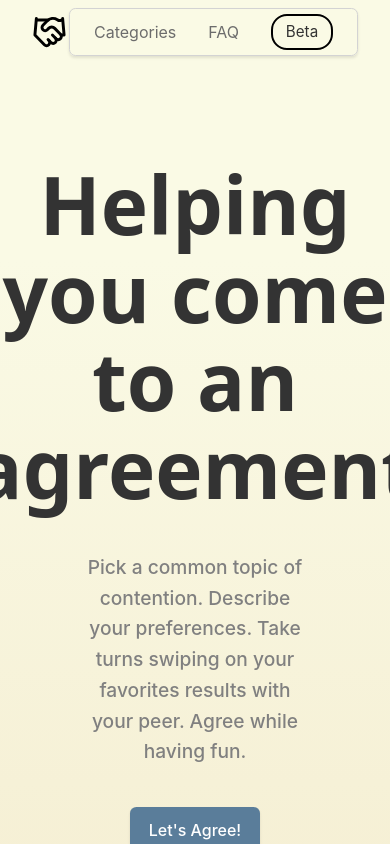
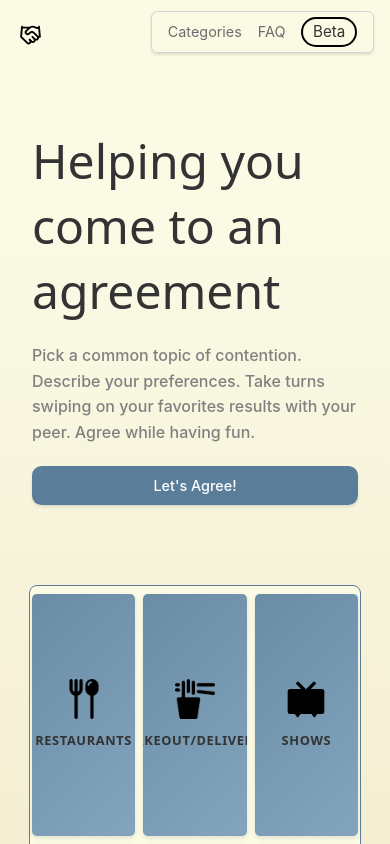
Before and after one commit to JoaquinBustos3/Let-sAgree, a React (Vite) app in the folder frontend/: page / in a window 390 px wide. Shown: the top 844 px of the page. Built offline with nearby package versions, Linux system fonts and the light colour scheme.

Commit message:
Added mobile styling to Navbar and Description

```diff
--- a/frontend/index.html
+++ b/frontend/index.html
@@ -2,6 +2,7 @@
 <html lang="en">
   <head>
     <meta charset="UTF-8" />
+    <meta name="viewport" content="width=device-width, initial-scale=1, maximum-scale=1">
     <link rel="icon" type="image/svg+xml" href="./src/images/logo.svg" />
     <meta name="viewport" content="width=device-width, initial-scale=1.0" />
     <title>Let'sAgree</title>
--- a/frontend/src/component-styles/CardStack.css
+++ b/frontend/src/component-styles/CardStack.css
@@ -27,7 +27,7 @@
     color: white;
 }
 
-.end-turn-button:hover, .turn3-button:hover {
+.end-turn-button:hover, .card-button:hover {
   background-color: #4F6C88;;
   cursor: pointer;
 }
@@ -39,7 +39,7 @@
     gap: 1rem;
 }
 
-.turn3-button {
+.card-button {
   background-color: #7FA1BA;
   color: white!important;
   padding: 5px 12px;
@@ -50,6 +50,18 @@
   margin-bottom: 0.6rem;
 }
 
+.no-matches-block {
+    display: flex;
+    flex-direction: column;
+    justify-content: center;
+    align-items: center;
+    gap: 1rem;
+}
+
+.card-button.no-matches {
+    width: 5rem;
+    margin-top: 0.5rem;
+}
 
 .no-cards {
   color: #555;
@@ -63,6 +75,12 @@
     margin-bottom: 2rem;
     font-weight: bold;
     animation: growHeader 5s forwards;
+    opacity: 0;
+    transform: scale(0.8);
+}
+
+.user-turn {
+    animation: growHeader 2s forwards;
     opacity: 0;
     transform: scale(0.8);
 }
--- a/frontend/src/component-styles/Categories.css
+++ b/frontend/src/component-styles/Categories.css
@@ -110,3 +110,9 @@
     letter-spacing: 0.05em;
     z-index: 2; /* Ensure text stays above gradient */
 }
+
+@media (max-width: 480px) {
+
+
+
+}
--- a/frontend/src/component-styles/Description.css
+++ b/frontend/src/component-styles/Description.css
@@ -4,7 +4,7 @@
   display: flex;
   flex-direction: column;
   padding: 2rem;
-  margin-top: 4rem;
+  margin-top: 2rem;
   box-sizing: border-box;
   background-color: inherit;
   overflow-y: auto;
@@ -21,7 +21,7 @@
   color: #333;
   font-family: system-ui, -apple-system, BlinkMacSystemFont, 'Segoe UI', Roboto, Oxygen, Ubuntu, Cantarell, 'Open Sans', 'Helvetica Neue', sans-serif;
   font-size: 5rem;
-  font-weight: 700;
+  font-weight: 500;
   display: flex;
   align-items: center; /* Center vertically */
   justify-content: center; /* Center horizontally */
@@ -76,3 +76,30 @@
   z-index: 1;
   margin-top: 4rem; /* Account for navbar height */
 }
+
+@media (max-width: 480px) {
+
+  .large-text {
+    font-size: 3rem;
+    line-height: normal;
+    width: 100%;
+  }
+
+  .medium-text {
+    width: 100%;
+    font-size: 1rem;
+    padding: 1.25rem 0 1.3rem 0;
+  }
+
+  .large-text, .medium-text {
+    text-align: left;
+  }
+
+  .medium-text.actioncall {
+    font-size: 0.9rem;
+    padding: 0.5rem 0.8rem;
+    width: 100%;
+    border-radius: 0.6rem;
+  }
+
+}
--- a/frontend/src/component-styles/Navbar.css
+++ b/frontend/src/component-styles/Navbar.css
@@ -44,10 +44,14 @@
   color: inherit; /* This will now work properly */
 }
 
+.navbar-left {
+  cursor: pointer; /* Indicate it's clickable */
+}
+
 .logo-image {
   width: 2.2rem;
   height: 2.2rem;
-  /* padding-top: 0.4rem; */
+  padding-top: 0.4rem;
 }
 
 .navbar-link {
@@ -57,7 +61,7 @@
   position: relative; /* Enable positioning for the hover effect */
 }
 
-.navbar-link:hover {
+.navbar-link:hover, .navbar-link:active {
   color: #aaa;
 }
 
@@ -83,7 +87,7 @@
   transition: transform 0.3s ease-out, opacity 0.3s ease-out;
 }
 
-.beta-box:hover {
+.beta-box:hover, .beta-box:active {
   animation: gentle-pulse 3s ease-in-out infinite;
 }
 
@@ -97,3 +101,38 @@
     opacity: 0.9;
   }
 }
+
+@media (max-width: 480px) {
+
+  .navbar {
+    justify-items: auto;
+    font-size: 0.9rem;
+    padding: 1rem 1rem;
+  }
+
+  .navbar-right {
+    gap: 1rem;
+    padding: 0.3rem 1rem;
+  }
+
+  .logo-image {
+    width: 1.8rem;
+    height: 1.8rem;
+  }
+
+  .beta-box {
+    padding: 0.1rem 0.6rem;
+  }
+
+  .navbar-link:hover::before {
+    top: -0.2rem;
+    left: -0.5rem;
+    right: -0.5rem;
+    bottom: -0.2rem;
+  }
+
+body {
+  -webkit-touch-callout: none;
+}
+
+}
--- a/frontend/src/components/CardStack.jsx
+++ b/frontend/src/components/CardStack.jsx
@@ -13,12 +13,31 @@ function CardStack({ cardsReceived }) {
   const [isFinished, setIsFinished] = useState(false);
   const [tempLikedCards, setTempLikedCards] = useState([]);
   const [matches, setMatches] = useState([]);
+  const [prevMatches, setPrevMatches] = useState([]);  //used to try again when there are no matches in the round
 
   useEffect(() => {
     if (cardsReceived && cardsReceived.length > 0) {
       setCards(cardsReceived);
     }
   }, [cardsReceived]);
+
+  //determines if arr contains object with same first key value as obj
+  const contains = (arr, obj) => {
+    const firstKey = Object.keys(obj)[0]; // e.g. "id", "title", etc.
+    return arr.some((each) => each[firstKey] === obj[firstKey]);
+  }
+
+  const resetCurrentCardsLikes = () => {
+    setCards(cards.map(card => ({ ...card, isLiked: null })));
+  }
+
+  const handleRetry = () => {
+    setCurrentIndex(0);
+    setCurrentTurn(0);
+    setMatches([]);
+    setTempLikedCards([]);
+    setCards(prevMatches.map(card => ({ ...card, isLiked: null }))); //have to perform atomically since setCards() is asynchronous in nature
+  }
 
   const handleTurn3 = (numOption) => {
     //options - 1) choose together, 2) random option, 3) onto another round
@@ -50,11 +69,12 @@ function CardStack({ cardsReceived }) {
         setCurrentIndex(randomIndex);
     }
     else{
-        //another round
+        //another round - cards already set by finishTurn() turn 2
         setCurrentIndex(0);
         setCurrentTurn(0);
         setMatches([]);
         setTempLikedCards([]);
+        resetCurrentCardsLikes();
     }
   }
 
@@ -66,17 +86,23 @@ function CardStack({ cardsReceived }) {
         setCurrentIndex(0);
         setTempLikedCards([]);
         setCurrentTurn(1);
-        setCards(cards.map(card => ({ ...card, isLiked: null }))); //reset isLiked for all cards
+        resetCurrentCardsLikes();
     }
     //end of turn 2
     else if (currentTurn == 1) {
         setCurrentIndex(0);
         setCurrentTurn(2);
         //find matches
-        const newMatches = cards.filter(card => tempLikedCards.includes(card) && matches.includes(card));
+        const newMatches = cards.filter(card => contains(tempLikedCards, card) && contains(matches, card));
+
+        //set matches only if there are matches, else for later on logic - we will retry
+        if (newMatches.length == 0)
+            setPrevMatches(cards);
+
         setMatches(newMatches);
         setTempLikedCards([]);
-        setCards(matches);
+        setCards(newMatches);
+
     }
   }
 
@@ -97,12 +123,13 @@ function CardStack({ cardsReceived }) {
         }
         break;
 
-      case 'up':
+      case 'up': {
         // Mark as liked and accept current card
         setCards(cards.map((card, index) =>
           index === currentIndex ? { ...card, isLiked: true } : card
         ));
-        if (!tempLikedCards.includes(cards[currentIndex])) {
+
+        if (!contains(tempLikedCards, cards[currentIndex])) {
           setTempLikedCards([...tempLikedCards, cards[currentIndex]]);
         }
         console.log(`Temp liked cards: ${tempLikedCards.map(card => card.name || card.title).join(', ')}`);
@@ -113,7 +140,7 @@ function CardStack({ cardsReceived }) {
         }
 
         break;
-
+    }
       case 'down':
         // Mark as disliked and reject current card
         setCards(cards.map((card, index) =>
@@ -139,7 +166,14 @@ function CardStack({ cardsReceived }) {
   if (!cards || cards.length === 0) {
     return (
       <div className="no-cards">
-        {cardsReceived ? "No cards found" : "Loading cards..."}
+        {cardsReceived ?
+        <div className='no-matches-block'>
+            <strong>No Matches...</strong>
+            Let's try again. There's something we can agree on!
+            <div onClick={() => handleRetry()} className='card-button no-matches'> Try Again </div>
+        </div> :
+        <div><strong>Loading cards...</strong></div>
+        }
       </div>
     );
   }
@@ -167,12 +201,15 @@ function CardStack({ cardsReceived }) {
     <>
         {
             currentTurn < 2 ?
-            <p>Swipe up or down on the {cards[0].type}! <strong>User {currentTurn + 1}'s Turn.</strong></p> :
-            <div className ="turn3-info-container">
+            // Add a unique key based on currentTurn to force re-rendering and animation restart
+            <p key={`turn-${currentTurn}`} className="user-turn">
+              Swipe up or down on the {cards[0].type}! <strong>User {currentTurn + 1}'s Turn.</strong>
+            </p> :
+            <div className="turn3-info-container">
                 <p>Congrats! You have <strong>{cards.length} {cards.length > 1 ? "matches!" : "match!"}</strong></p>
-                <div onClick={() => handleTurn3(1)} className="turn3-button choose">Agree on Current</div>
-                <div onClick={() => handleTurn3(2)} className="turn3-button random">Random Pick</div>
-                <div onClick={() => handleTurn3(3)} className="turn3-button next">Next Round</div>
+                <div onClick={() => handleTurn3(1)} className="card-button choose">Agree on Current</div>
+                <div onClick={() => handleTurn3(2)} className="card-button random">Random Pick</div>
+                <div onClick={() => handleTurn3(3)} className="card-button next">Next Round</div>
             </div>
         }
         <div className="card-stack">
--- a/frontend/src/components/InputPrompt.jsx
+++ b/frontend/src/components/InputPrompt.jsx
@@ -13,6 +13,8 @@ function InputPrompt() {
   const formattedName = category.name
     ?.toLowerCase()
     .replace(/\b\w/g, (c) => c.toUpperCase());
+
+  const zipCodeCategories = ["Restaurants", "Indoor Date Activities", "Outdoor Date Activities", "Takeout/Delivery", "Things To Do Nearby", "Weekend Trip Ideas"];
 
   const handleSubmit = (e) => {
     e.preventDefault();
@@ -45,14 +47,15 @@ function InputPrompt() {
 
         <div className="bottom-row-form">
             <div className="form-group">
-                <input
+                {zipCodeCategories.includes(formattedName) &&
+                    <input
                     type="text"
                     id="zipCode"
                     value={zipCode}
                     onChange={(e) => setZipCode(e.target.value.replace(/\D/g, ''))}
                     placeholder="Enter zip code..."
                     maxLength={5}
-                />
+                />}
             </div>
             <button type="submit">Find Agreements</button>
         </div>
--- a/frontend/src/components/Navbar.jsx
+++ b/frontend/src/components/Navbar.jsx
@@ -50,7 +50,7 @@ function Navbar({ isBlue }) {
         transform: `translateY(-${hideAmount * 100}%)`
       }}
     >
-      <div className="navbar-left">
+      <div onClick={() => navigate('/')} className="navbar-left">
         <img src={logo} alt="Logo" className="logo-image" />
       </div>
       <div className="navbar-right">
--- a/frontend/src/index.css
+++ b/frontend/src/index.css
@@ -11,6 +11,12 @@
   text-rendering: optimizeLegibility;
   -webkit-font-smoothing: antialiased;
   -moz-osx-font-smoothing: grayscale;
+}
+
+html, body {
+  width: 100%;
+  max-width: 100%;
+  overflow-x: hidden;
 }
 
 body {
@@ -27,3 +33,17 @@ body {
     #E6D9B8 100%    /* richest beige, warm undertone */
   );
 }
+
+* {
+  box-sizing: border-box;
+}
+
+@media (max-width: 480px) {
+  a, button {
+    touch-action: manipulation; /* disables delay on taps */
+  }
+
+  * {
+  -webkit-tap-highlight-color: transparent;
+  }
+}
```
Also changed, not shown: frontend/src/images/heart-filled.svg, frontend/src/images/heart-filled2.svg (added).
